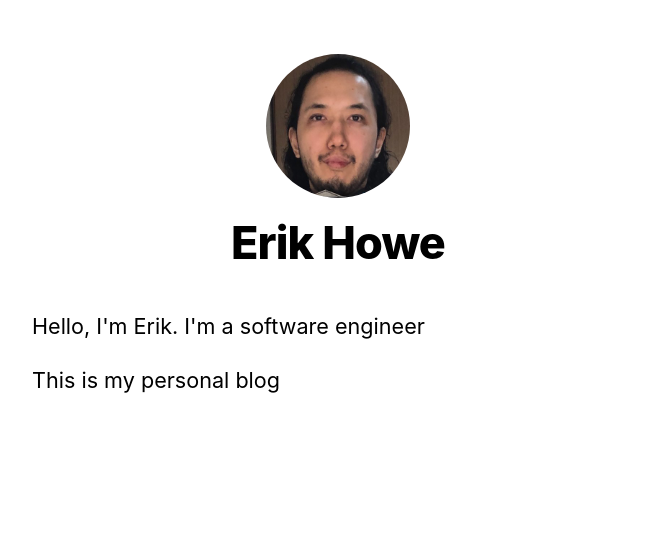
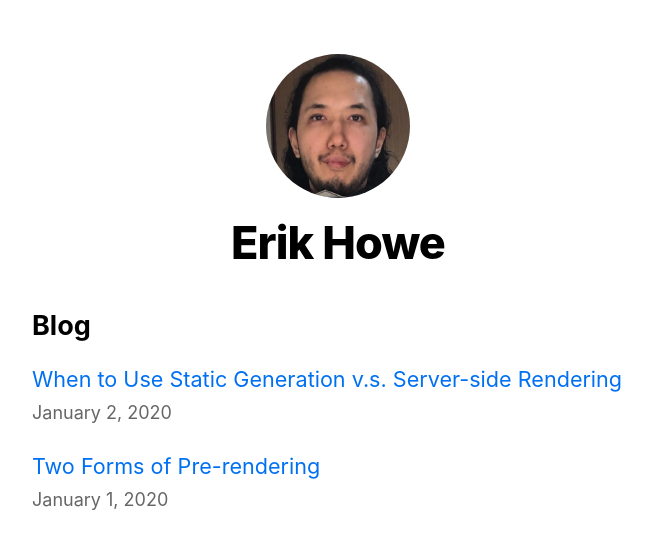
Before and after one commit to erikhowe/next-lab, a Next.js app: page / in a window 1280 px wide. Shown: the top 548 px of the page, without its empty margins (302-954 px from the left). Built offline with nearby package versions, Linux system fonts and the light colour scheme.

Commit message:
dynamic routes

```diff
--- /dev/null
+++ b/components/date.js
@@ -0,0 +1,6 @@
+import { parseISO, format } from 'date-fns';
+
+export default function Date({ dateString }) {
+  const date = parseISO(dateString);
+  return <time dateTime={dateString}>{format(date, 'LLLL d, yyyy')}</time>;
+}
--- /dev/null
+++ b/pages/404.js
@@ -0,0 +1,3 @@
+export default function Custom404() {
+  return <h1>Something went wrong</h1>;
+}
--- a/pages/index.js
+++ b/pages/index.js
@@ -1,18 +1,41 @@
 import Head from 'next/head';
 import Layout, { siteTitle } from '../components/layout';
 import utilStyles from '../styles/utils.module.css';
+import Link from 'next/link';
+import Date from '../components/date';
 
-export default function Home() {
+import { getSortedPostsData } from '../lib/posts';
+
+export async function getStaticProps() {
+  const allPostsData = getSortedPostsData();
+  return {
+    props: {
+      allPostsData,
+    },
+  };
+}
+
+export default function Home({ allPostsData }) {
   return (
     <Layout home>
-      <Head>
-        <title>{siteTitle}</title>
-      </Head>
-      <section className={utilStyles.headingMd}>
-        <p>Hello, I'm Erik. I'm a software engineer</p>
-        <p>
-          This is my personal blog
-        </p>
+      {/* Keep the existing code here */}
+
+      {/* Add this <section> tag below the existing <section> tag */}
+      <section className={`${utilStyles.headingMd} ${utilStyles.padding1px}`}>
+        <h2 className={utilStyles.headingLg}>Blog</h2>
+        <ul className={utilStyles.list}>
+          {allPostsData.map(({ id, date, title }) => (
+        <li className={utilStyles.listItem} key={id}>
+          <Link href={`/posts/${id}`}>
+           <a>{title}</a>
+          </Link>
+          <br />
+          <small className={utilStyles.lightText}>
+            <Date dateString={date} />
+          </small>
+        </li>
+          ))}
+        </ul>
       </section>
     </Layout>
   );
```
Also changed, not shown: pages/posts/[id].js (added, +39 -0 lines).
